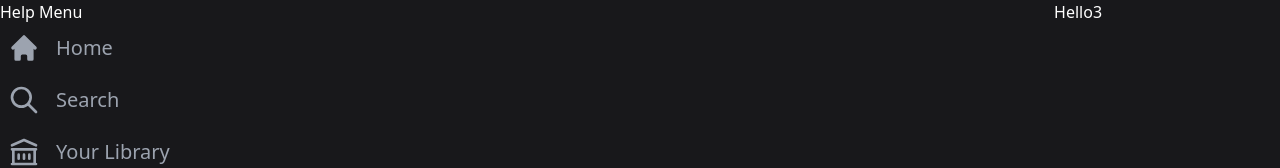
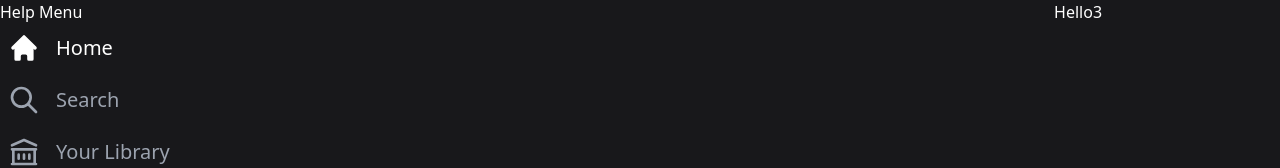
Before and after one commit to yuval9313/Bragi, a Vue app in the folder apps/bragi/: page /search in a window 1280 px wide. Shown: the top 168 px of the page. Built offline with nearby package versions, Linux system fonts and the light colour scheme.

Commit message:
Now light stays on when link is selected

```diff
--- a/apps/bragi/src/components/NavigationButtons.vue
+++ b/apps/bragi/src/components/NavigationButtons.vue
@@ -1,5 +1,5 @@
 <script setup lang="ts">
-import {ref} from 'vue';
+import { ref, computed } from 'vue';
 import { HomeIcon, SearchIcon, LibraryIcon } from '@heroicons/vue/solid';
 import {
   HomeIcon as HomeIconOutline,
@@ -7,34 +7,54 @@ import {
   LibraryIcon as LibraryIconOutline,
 } from '@heroicons/vue/outline';
 
-const props = defineProps({
-  selected: { type: String, default: 'home' },
-});
-
 const selection = ref('home');
 const changeSelection = (newSelection: string) => {
   selection.value = newSelection;
-}
+};
 
 const navButtonClass =
-  'flex flex-col justify-center items-end sm:flex-row sm:items-center sm:justify-start text-xl mx-2 py-2 text-gray-400 hover:text-white transition ease-in-out duration-500';
+  'flex flex-col justify-center items-end sm:flex-row sm:items-center sm:justify-start text-xl mx-2 py-2 transition ease-in-out duration-500';
 const iconsClass = 'w-8 h-8 mr-4';
+
+const navClasses = (link: string) => {
+  const isSelected = selection.value === link;
+  return [
+    navButtonClass,
+    {
+      'text-gray-400': !isSelected,
+      'hover:text-white': !isSelected,
+      'text-white': isSelected,
+    },
+  ];
+};
 </script>
 
 <template>
   <div class="flex sm:flex-col gap-1">
-    <router-link :class="navButtonClass" to="/home" @click="changeSelection('home')">
-      <HomeIcon v-if="props.selected === 'home'" :class="iconsClass" />
+    <router-link
+      :class="navClasses('home')"
+      to="/home"
+      @click="selection = 'home'"
+    >
+      <HomeIcon v-if="selection === 'home'" :class="iconsClass" />
       <HomeIconOutline v-else :class="iconsClass" />
       Home
     </router-link>
-    <router-link :class="navButtonClass" to="/search" @click="changeSelection('search')">
-      <SearchIcon v-if="props.selected === 'search'" :class="iconsClass" />
+    <router-link
+      :class="navClasses('search')"
+      to="/search"
+      @click="selection = 'search'"
+    >
+      <SearchIcon v-if="selection === 'search'" :class="iconsClass" />
       <SearchIconOutline v-else :class="iconsClass" />
       Search
     </router-link>
-    <router-link :class="navButtonClass" to="/library" @click="changeSelection('library')">
-      <LibraryIcon v-if="props.selected === 'library'" :class="iconsClass" />
+    <router-link
+      :class="navClasses('library')"
+      to="/library"
+      @click="selection = 'library'"
+    >
+      <LibraryIcon v-if="selection === 'library'" :class="iconsClass" />
       <LibraryIconOutline v-else :class="iconsClass" />
       Your Library
     </router-link>
```
